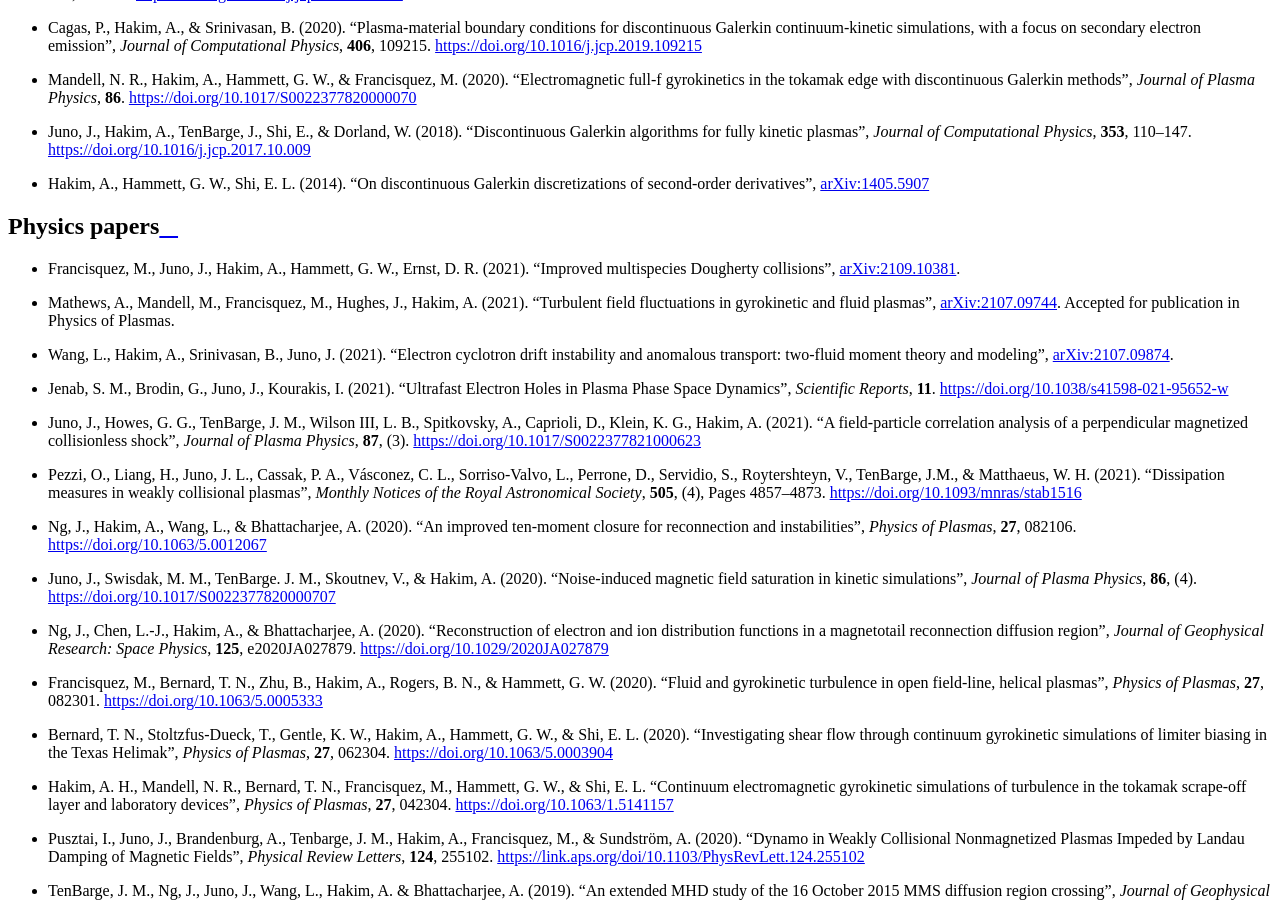
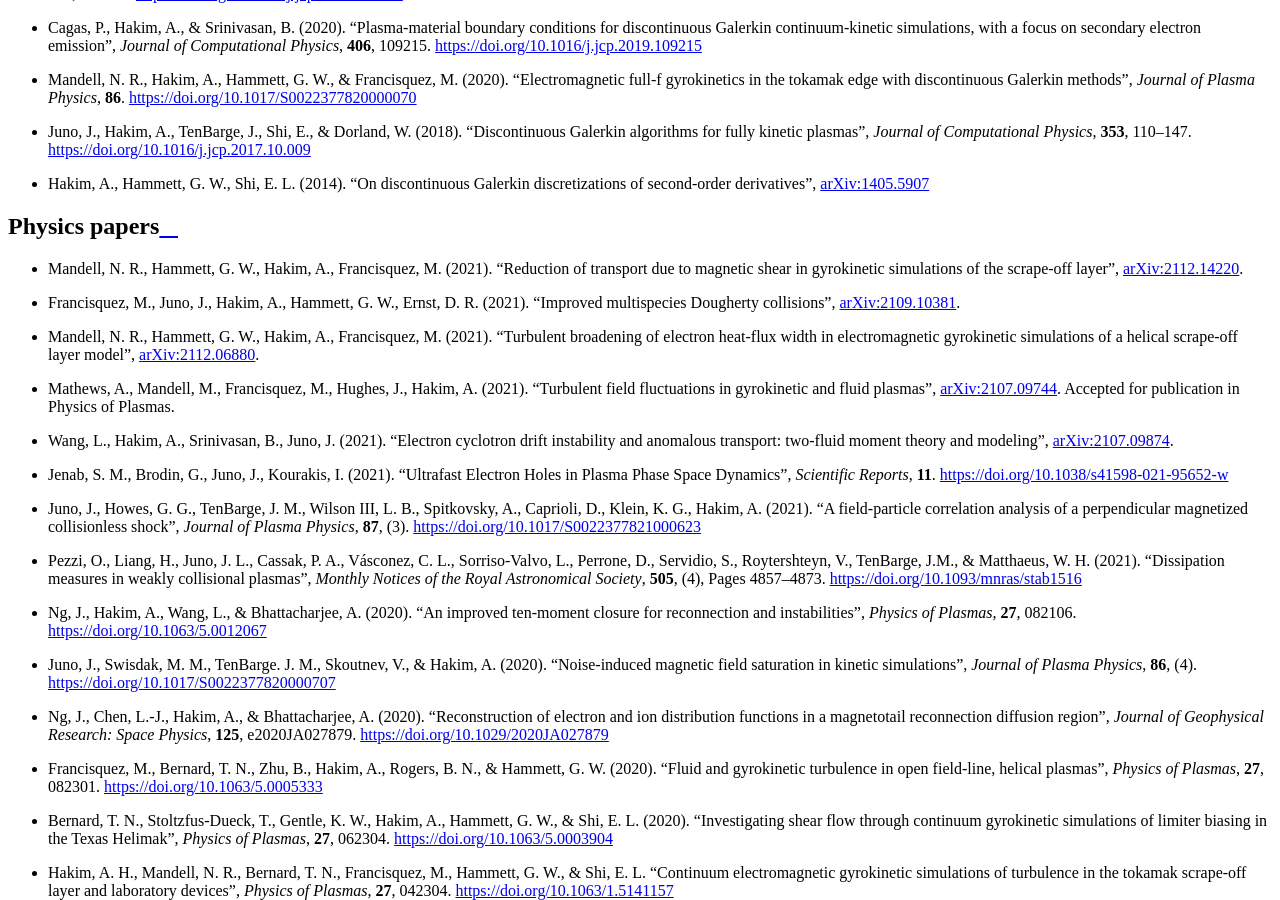
Before and after one commit to ammarhakim/gkyl-doc, a Sphinx documentation site: the page built from source/gkyl/pubs.rst, in a window 1280 px wide and 900 px high, scrolled down 2519 px. Built offline with Sphinx 7.4.7 and the Read the Docs theme 2.0.0, drawn with Linux system fonts in a browser that asks for light colours; pages that are not in the unit, such as notebooks, are missing from menus.

Commit message:
Add recent Mandell et al. papers to pubs page.

```diff
--- a/source/gkyl/pubs.rst
+++ b/source/gkyl/pubs.rst
@@ -103,8 +103,16 @@ Algorithms papers
 Physics papers
 --------------
 
+- Mandell, N. R., Hammett, G. W., Hakim, A., Francisquez, M. (2021). "Reduction of
+  transport due to magnetic shear in gyrokinetic simulations of the scrape-off
+  layer", `arXiv:2112.14220 <https://arxiv.org/abs/2112.14220>`_.
+
 - Francisquez, M., Juno, J., Hakim, A., Hammett, G. W., Ernst, D. R. (2021). "Improved
   multispecies Dougherty collisions", `arXiv:2109.10381 <https://arxiv.org/abs/2109.10381>`_.
+
+- Mandell, N. R., Hammett, G. W., Hakim, A., Francisquez, M. (2021). "Turbulent broadening
+  of electron heat-flux width in electromagnetic gyrokinetic simulations of a helical
+  scrape-off layer model", `arXiv:2112.06880 <https://arxiv.org/abs/2112.06880>`_.
 
 - Mathews, A., Mandell, M., Francisquez, M., Hughes, J., Hakim, A. (2021).
   "Turbulent field fluctuations in gyrokinetic and fluid plasmas",
```
